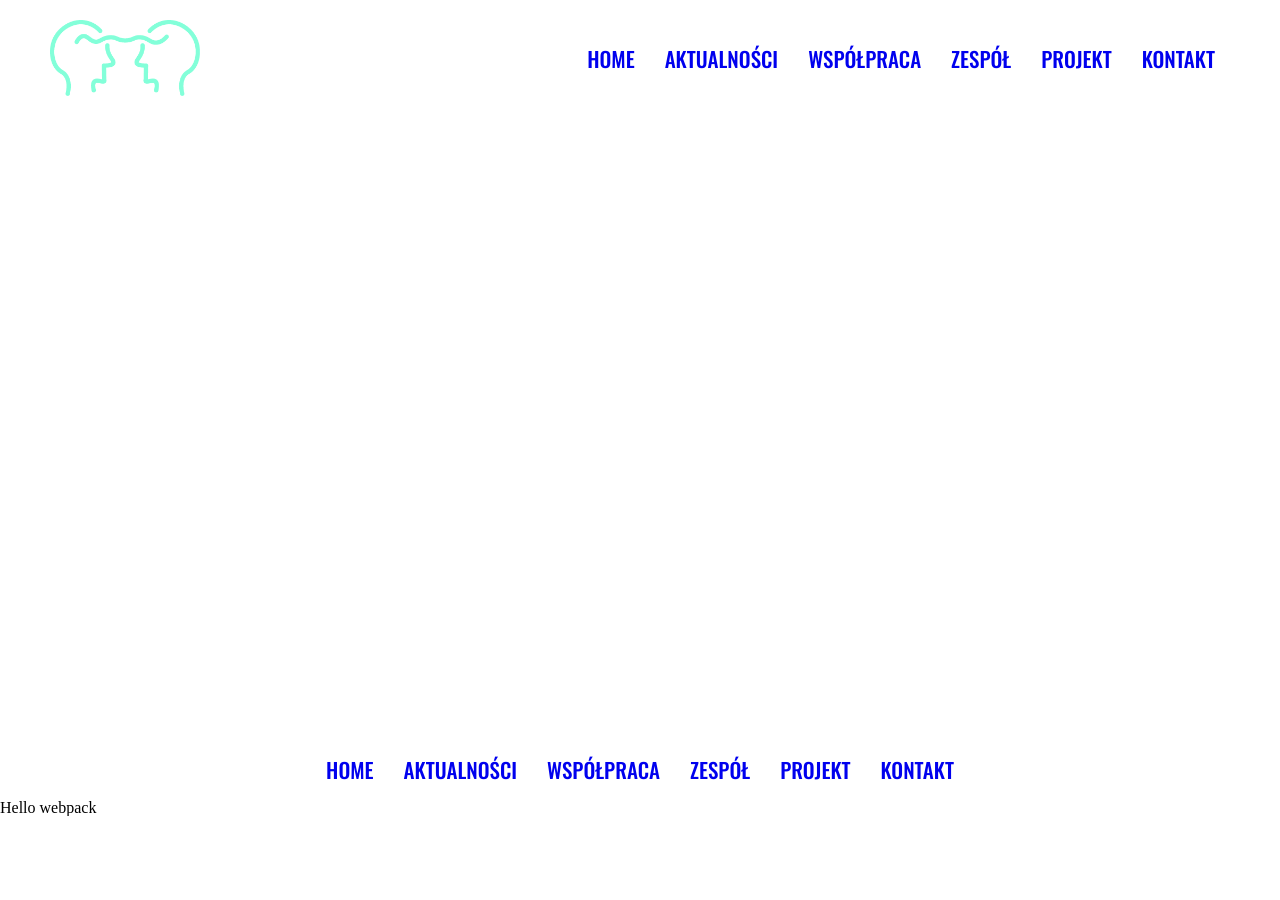
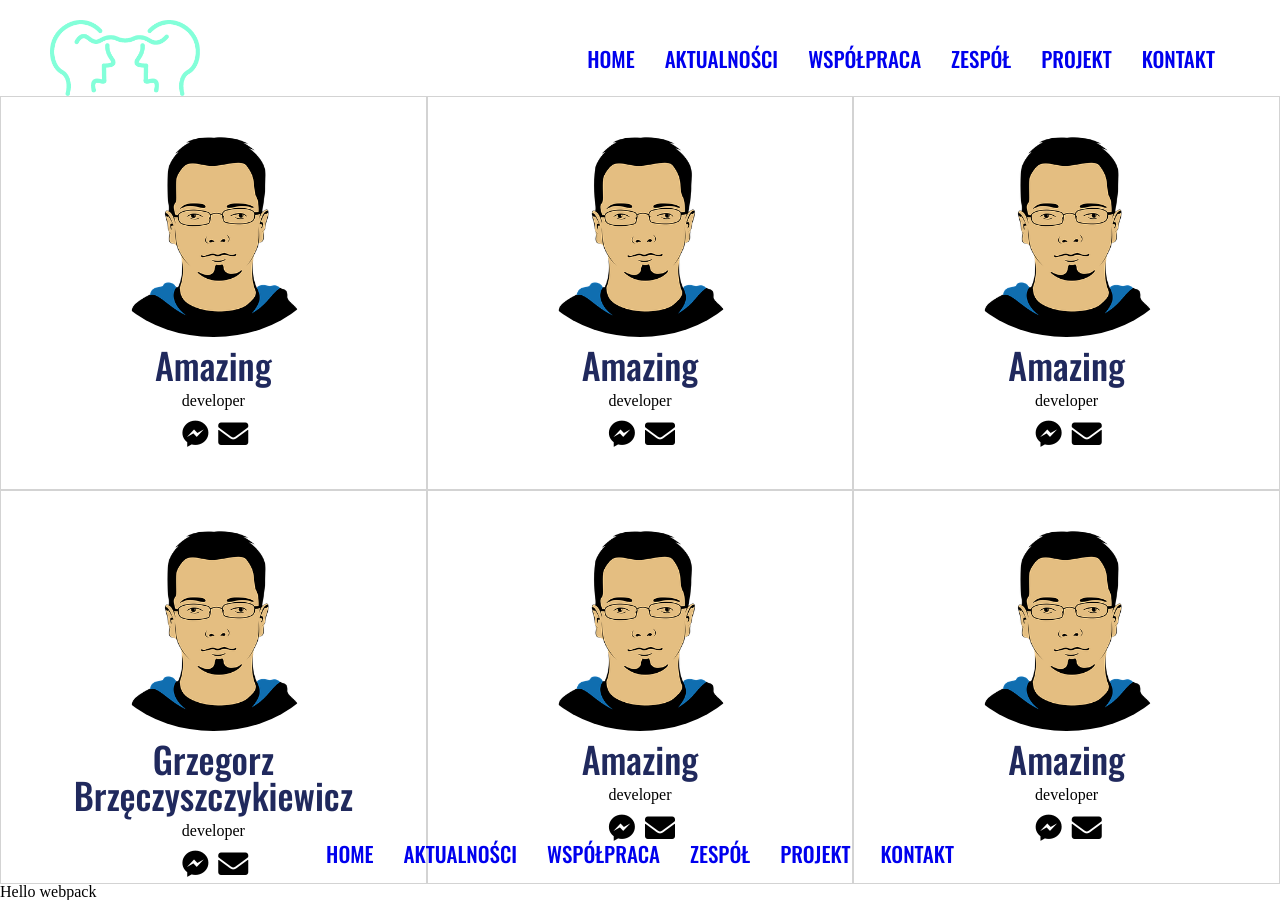
Before and after one commit to Macryo/Equarium, a website built with webpack: page dist/index.HTML in a window 1280 px wide. Before the commit the page ends 816 px from the top, so only its background shows below. Built offline with nearby package versions, Linux system fonts and the light colour scheme.

Commit message:
created meet us section, styles only for desktop for now

```diff
--- /dev/null
+++ b/style/meetus.css
@@ -0,0 +1,134 @@
+@import url("variables.css");
+
+/* section layout */
+#meet_us {
+    display: flex;
+    justify-content: center;
+    align-items: center;
+    max-width: 100vw;
+}
+
+#meet_us_grid {
+    display: grid;
+    grid-template-columns: 1fr 1fr 1fr;
+
+}
+
+/* styling for each person */
+.meet_us_person {
+    box-sizing: border-box;
+    display: grid;
+    grid-template-columns: 1fr 1fr 1fr 1fr;
+    grid-template-rows: auto;
+    grid-template-areas:
+        "img img img img"
+        "textBig textBig textBig textBig"
+        "textSmall textSmall textSmall textSmall"
+        ". messenger envelope ." ;
+    font-family: 'Oswald', sans-serif;
+    grid-gap: 10px;
+    border: 1px solid lightgrey;
+    padding: 40px;
+    width: 100%;
+    max-height: 394px;
+}
+
+.meet_us_person:hover{
+    background-color: var(--green)
+}
+.meet_us_person img{
+    max-height:  200px;
+}
+
+.meet_us_person .meet_us_img {
+    grid-area: img;
+    display: flex;
+    border-radius: 50%;
+    justify-self: center;
+}
+
+.meet_us_person .meet_us_text1 {
+    grid-area: textBig;
+    font-size: 36px;
+    color: var(--dark-blue);
+    text-align: center;
+}
+
+.meet_us_person .meet_us_text2 {
+    grid-area: textSmall;
+    text-align: center;
+    font-family: serif;
+    font-size: 16px;
+}
+
+.meet_us_person .meet_us_messenger {
+    grid-area: messenger;
+    text-align: right;
+    font-size: 30px;
+}
+
+.meet_us_person .meet_us_messenger:hover {
+    font-size: 40px;
+}
+
+.meet_us_person .meet_us_envelope {
+    grid-area: envelope;
+    text-align: left;
+    font-size: 30px;
+
+}
+
+.meet_us_person .meet_us_envelope:hover {
+    font-size: 40px;
+}
+
+/* styling for each person */
+
+@media (min-width: 1025px) and (max-width: 1280px) {
+
+
+
+}
+
+/*
+  ##Device = Tablets, Ipads (portrait)
+  ##Screen = B/w 768px to 1024px
+*/
+
+@media (min-width: 768px) and (max-width: 1024px) {
+
+
+}
+
+/*
+  ##Device = Tablets, Ipads (landscape)
+  ##Screen = B/w 768px to 1024px
+*/
+
+@media (min-width: 768px) and (max-width: 1024px) and (orientation: landscape) {
+
+
+
+}
+
+/*
+  ##Device = Low Resolution Tablets, Mobiles (Landscape)
+  ##Screen = B/w 481px to 767px
+*/
+
+@media (min-width: 481px) and (max-width: 767px) {
+
+
+
+}
+
+/*
+  ##Device = Most of the Smartphones Mobiles (Portrait)
+  ##Screen = B/w 320px to 479px
+*/
+
+@media (min-width: 320px) and (max-width: 480px) {
+
+
+
+}
```
Also changed, not shown: Images/Poznaj nas/hackerman.png (added), dist/index.HTML, dist/main.js, 1 other file.
